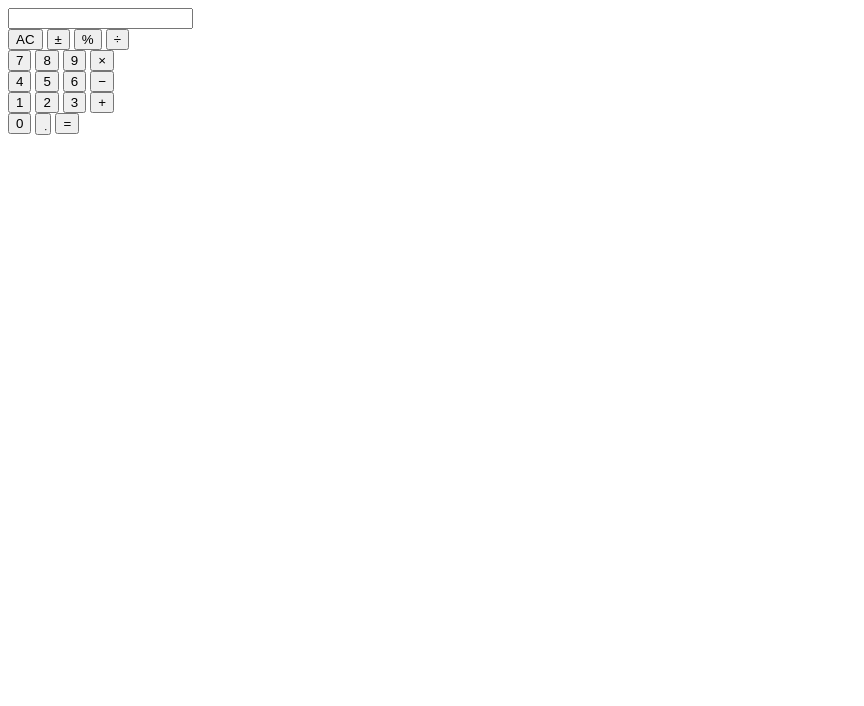
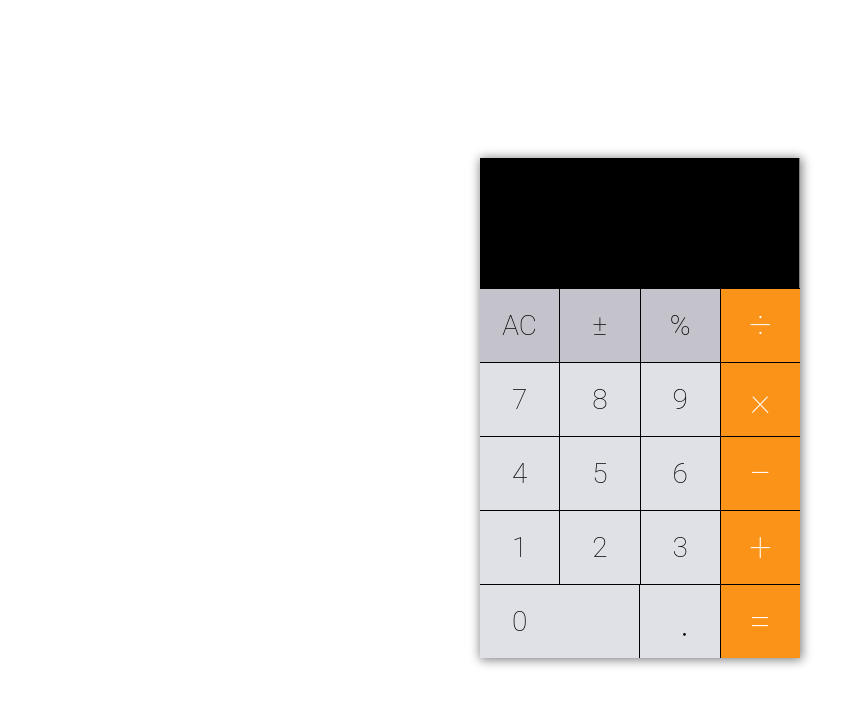
Before and after one commit to nataphilips/calculator-vanilla, a plain HTML site: page calculator.html in a window 1280 px wide. Shown: the whole page, without its empty margins (0-864 px from the left). Drawn offline with Linux system fonts and the light colour scheme.

Commit message:
Added CSS

```diff
--- /dev/null
+++ b/calculator.css
@@ -0,0 +1,72 @@
+.app {
+  display: flex;
+  text-align: center;
+  flex-direction: column;
+  height: 100vh;
+  justify-content: center;
+  align-items: center;
+  font-family: 'Roboto', sans-serif;
+}
+
+.container {
+  display: flex;
+  height: 500px;
+  width: 320px;
+  flex-direction: column;
+  background-color: grey;
+  border: none;
+  box-shadow: 1px 1px 10px 1px grey;
+}
+
+input {
+  flex: 3;
+  background-color: black;
+  border: 0px;
+  width: 300px;
+  font-family: 'Roboto', sans-serif;
+  text-align: right;
+  font-size: 90px;
+  font-weight: 100;
+  color: white;
+  padding: 3%;
+}
+
+.button-row {
+  display: flex;
+  border-top: none;
+  flex: 2;
+  width: 100%;
+  text-align: center;
+}
+
+.button {
+  flex: 1;
+  height: 100%;
+  padding: 0px;
+  border: 0px;
+  border-top: 0.3px solid black;
+  border-right: 0.3px solid black;
+  background-color: #E0E0E7;
+  outline: none;
+  cursor: pointer;
+  font-family: 'Roboto', sans-serif;
+  font-size: 28px;
+  font-weight: 100;
+}
+
+.button.orange {
+  background-color: #FA9318;
+    color: white;
+    border-right: none;
+    font-size: 40px;
+}
+
+.button.grey {
+  background-color: #C4C3CC;
+}
+
+.button.zero {
+  flex: 1.6;
+  text-align: left;
+  padding-left: 32px;
+}
--- a/calculator.html
+++ b/calculator.html
@@ -2,6 +2,8 @@
 <html lang="en" dir="ltr">
   <head>
     <meta charset="utf-8">
+    <!-- <link href="https://fonts.googleapis.com/css?family=Roboto:100,300" rel="stylesheet"> -->
+    <link href="calculator.css" rel="stylesheet">
     <title>Calculator</title>
   </head>
   <body>
@@ -29,7 +31,7 @@
         <div class="button-row">
           <button class="button">1</button>
           <button class="button">2</button>
-          <button >3</button>
+          <button class="button" >3</button>
           <button class="button orange">+</button>
         </div>
         <div class="button-row">
```
